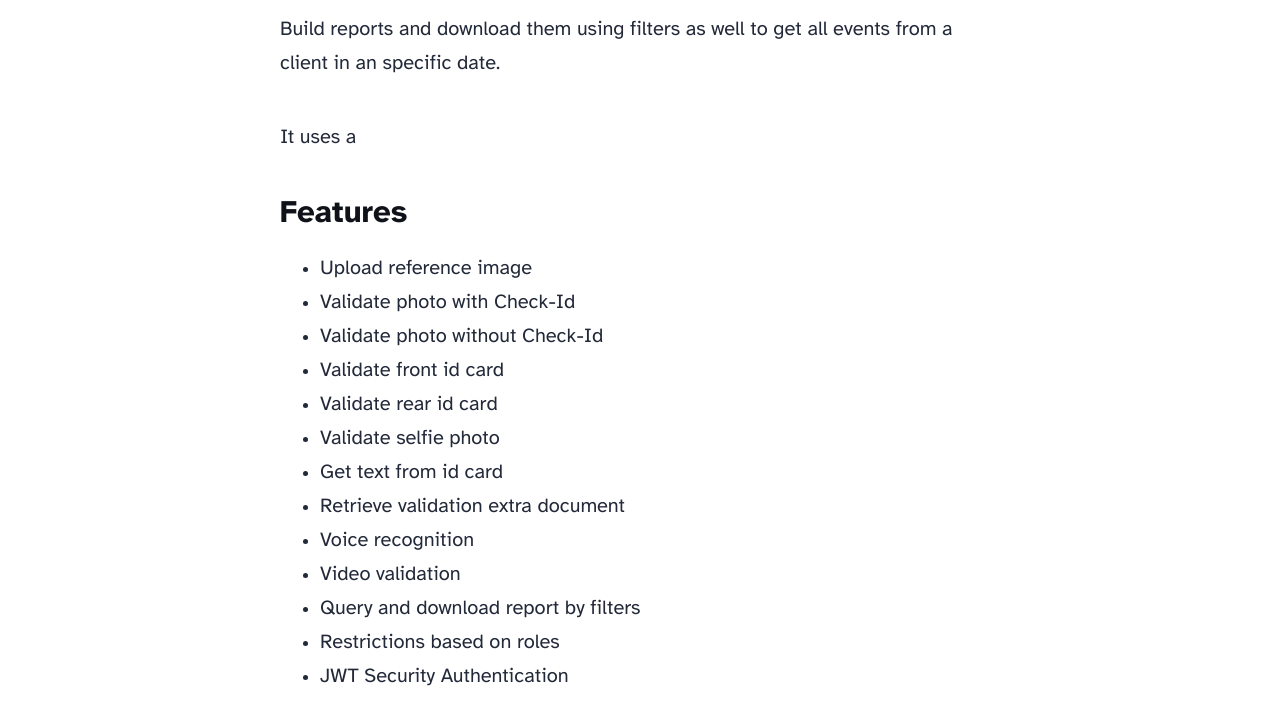
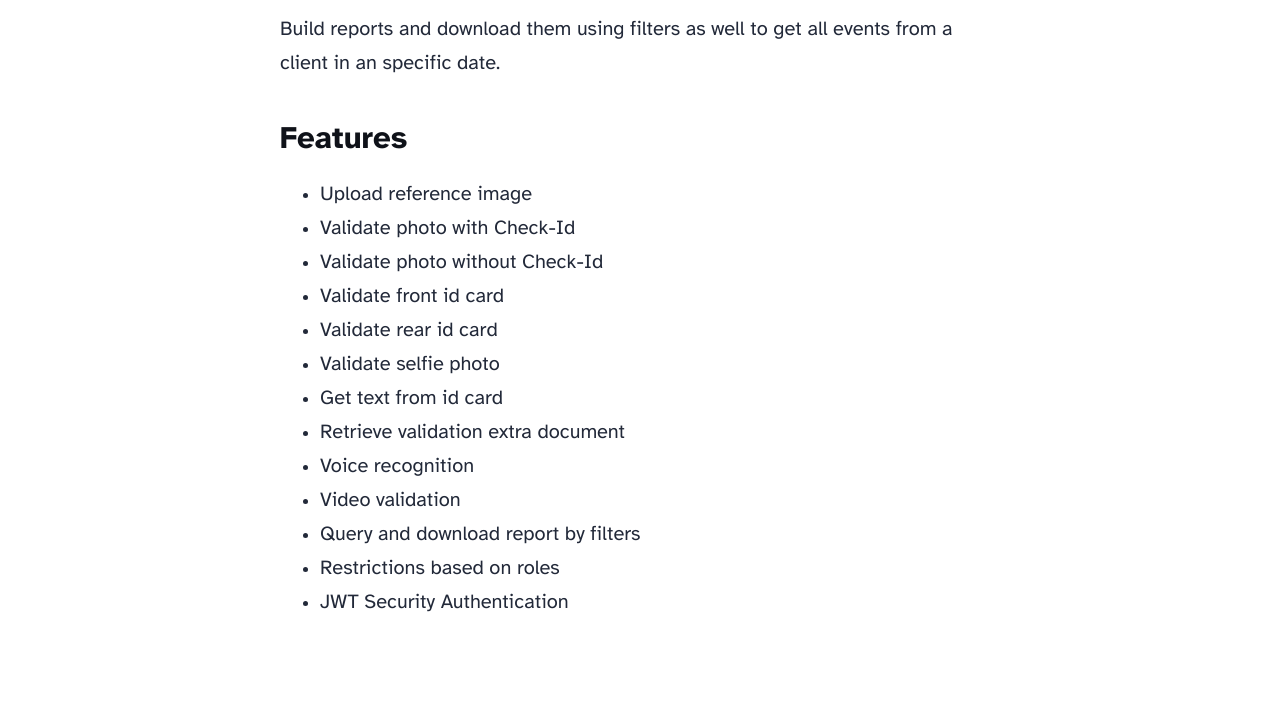
Before and after one commit to eduanico/portfolio, an Astro site: page /service/id4face in a window 1280 px wide. Shown: the part 1460-2177 px from the top of the page. Built offline with nearby package versions, Linux system fonts and the light colour scheme; Astro itself is replaced by a stand-in of ours.

Commit message:
Update id4face.md

```diff
--- a/src/content/service/id4face.md
+++ b/src/content/service/id4face.md
@@ -25,7 +25,6 @@ In addition, it can read and get information from de identification card and ret
 
 Build reports and download them using filters as well to get all events from a client in an specific date.
 
-It uses a
 #### Features
 - Upload reference image
 - Validate photo with Check-Id
```
